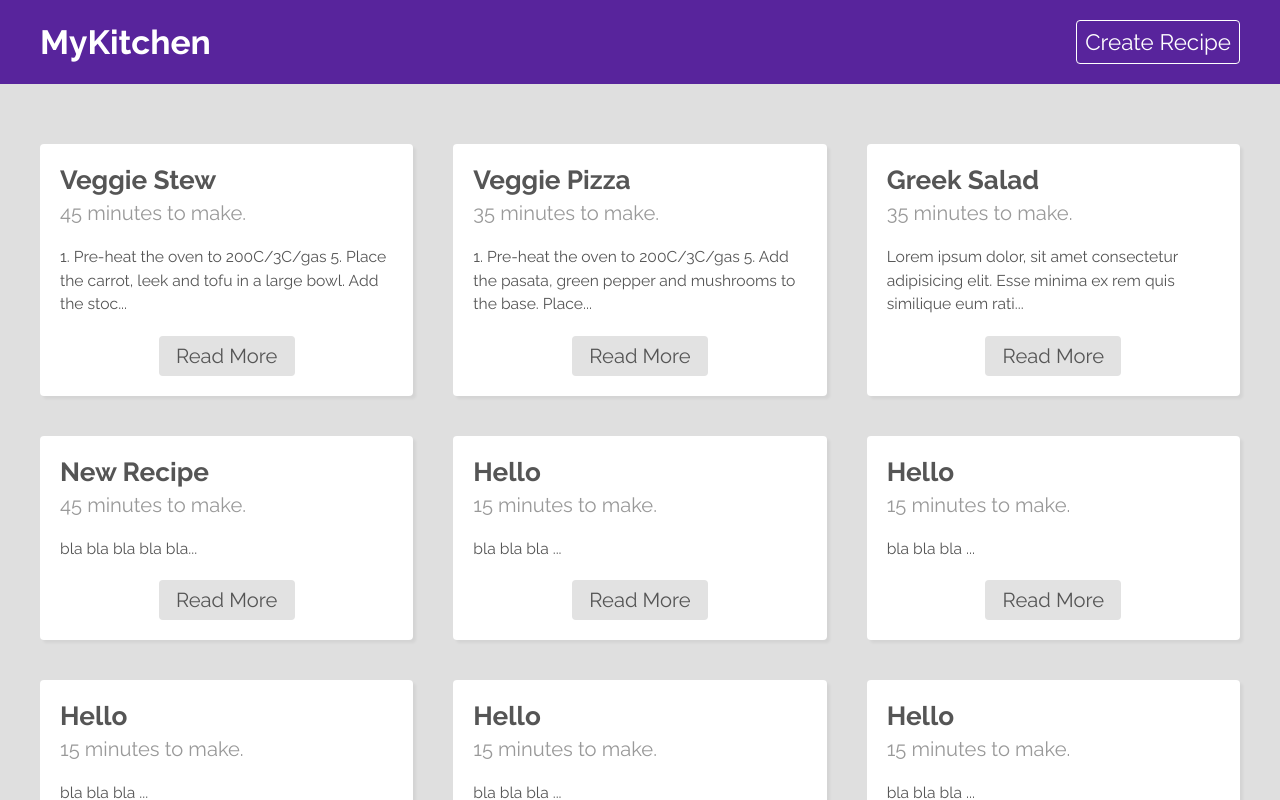
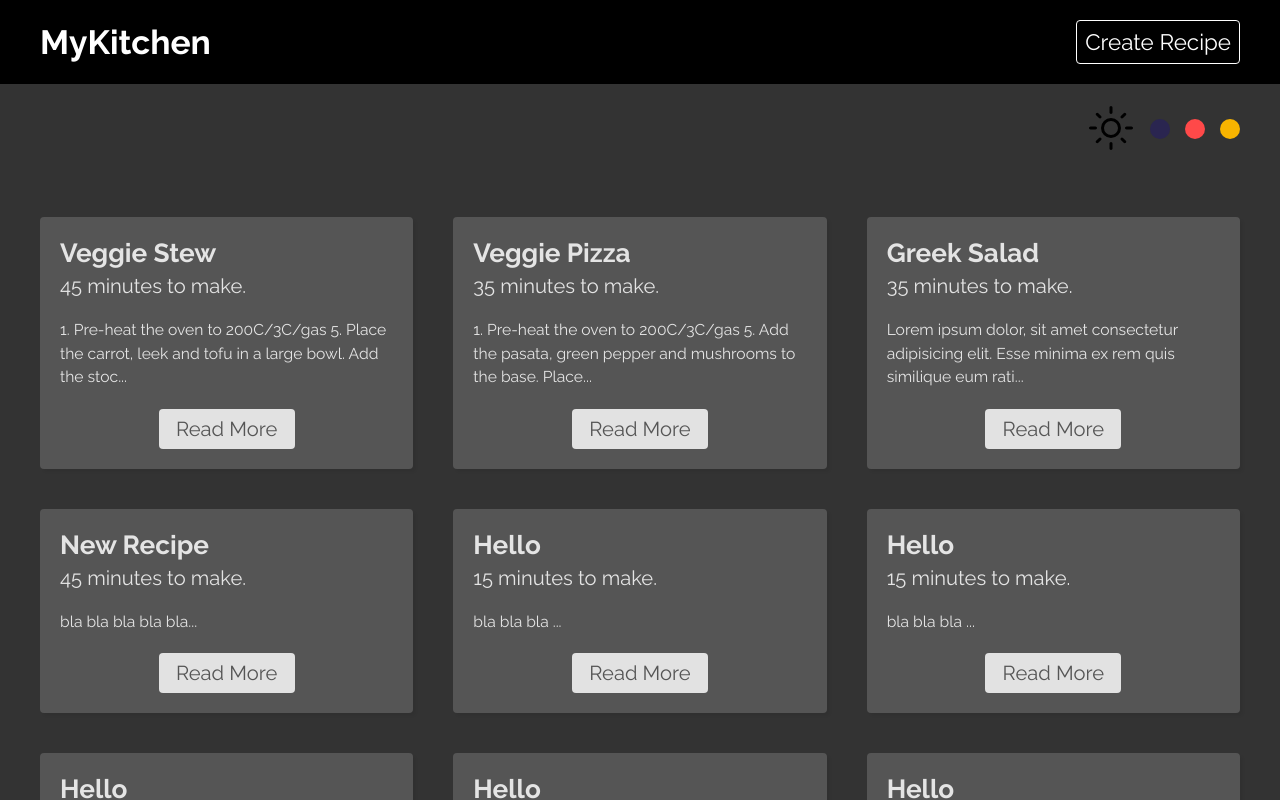
Before and after one commit to AkhrorSoliev/mykitechen-react-firebase, a React (Create React App) app: page / in a window 1280 px wide. Shown: the top 800 px of the page. Built offline with nearby package versions, Linux system fonts and the light colour scheme; data requests are answered from the project's data file.

Commit message:
add theme and mode

```diff
--- a/src/App.css
+++ b/src/App.css
@@ -1,3 +1,8 @@
 .App {
   min-height: 100%;
+  transition: 0.5s;
 }
+
+.App.dark {
+  background: #333;
+}
--- a/src/App.js
+++ b/src/App.js
@@ -9,12 +9,16 @@ import Home from './pages/home/Home'
 import Recipe from './pages/recipe/Recipe'
 import Create from './pages/create/Create'
 import Search from './pages/search/Search'
+import ThemeSelector from './components/ThemeSelector'
+import { useTheme } from './hooks/useTheme'
 
 function App() {
+  const { mode } = useTheme()
   return (
-    <div className="App">
+    <div className={`App ${mode}`}>
       <Router>
         <Navbar />
+        <ThemeSelector />
         <Routes>
           <Route path="/" element={<Home />} />
           <Route path="/recipe/:id" element={<Recipe />} />
--- a/src/components/Navbar.css
+++ b/src/components/Navbar.css
@@ -2,6 +2,7 @@
   background: #58249c;
   padding: 20px;
   color: #fff;
+  transition: 0.5s;
 }
 .navbar nav {
   display: flex;
--- a/src/components/Navbar.js
+++ b/src/components/Navbar.js
@@ -1,10 +1,13 @@
 // styles
 import { Link } from 'react-router-dom'
 import './Navbar.css'
+import { useTheme } from '../hooks/useTheme'
 
 function Navbar() {
+  const { color } = useTheme()
+
   return (
-    <div className="navbar">
+    <div className="navbar" style={{ background: color }}>
       <nav>
         <Link to="/" className="brand">
           <h1>MyKitchen</h1>
--- a/src/components/RecipeList.js
+++ b/src/components/RecipeList.js
@@ -1,13 +1,16 @@
 // styles
 import './RecipeList.css'
 import { Link } from 'react-router-dom'
+import { useTheme } from '../hooks/useTheme'
 
 function RecipeList({ data }) {
+  const { mode } = useTheme()
+
   return (
     <div className="recipe-list">
       {data.map((recipe) => {
         return (
-          <div key={recipe.id} className="card">
+          <div key={recipe.id} className={`card ${mode}`}>
             <h3>{recipe.title}</h3>
             <p>{recipe.cookingTime} to make.</p>
             <div>{recipe.method.substring(0, 100)}...</div>
--- /dev/null
+++ b/src/components/ThemeSelector.css
@@ -0,0 +1,15 @@
+.theme-selector {
+  display: flex;
+  justify-content: flex-end;
+  align-items: center;
+  max-width: 1200px;
+  margin: 20px auto;
+}
+.theme-buttons div {
+  display: inline-block;
+  width: 20px;
+  height: 20px;
+  cursor: pointer;
+  margin-left: 15px;
+  border-radius: 50%;
+}
--- /dev/null
+++ b/src/components/ThemeSelector.js
@@ -0,0 +1,36 @@
+// styles
+import './ThemeSelector.css'
+import { useTheme } from '../hooks/useTheme'
+import ModeIcon from '../assets/mode_icon.svg'
+
+const navThemeColors = ['#2A2550', '#FF4949', '#F8B400']
+
+function ThemeSelector() {
+  const { changeNavColor, changeMode, mode } = useTheme()
+
+  const toggleMode = () => {
+    changeMode(mode === 'dark' ? 'light' : 'dark')
+  }
+  console.log(mode)
+
+  return (
+    <div className="theme-selector">
+      <div className="mode-toggle">
+        <img onClick={toggleMode} src={ModeIcon} alt="Mode Icon" />
+      </div>
+      <div className="theme-buttons">
+        {navThemeColors.map((color) => (
+          <div
+            key={color}
+            onClick={() => {
+              changeNavColor(color)
+            }}
+            style={{ background: color }}
+          ></div>
+        ))}
+      </div>
+    </div>
+  )
+}
+
+export default ThemeSelector
--- /dev/null
+++ b/src/context/useThemContext.js
@@ -0,0 +1,35 @@
+import { createContext, useReducer } from 'react'
+
+export const ThemeContext = createContext()
+
+const changeColor = (state, action) => {
+  switch (action.type) {
+    case 'CHANGE_COLOR':
+      return { ...state, color: action.payload }
+    case 'CHANGE_MODE':
+      return { ...state, mode: action.payload }
+    default:
+      return state
+  }
+}
+
+export function ThemeProvider({ children }) {
+  const [state, dispatch] = useReducer(changeColor, {
+    color: 'black',
+    mode: 'dark',
+  })
+
+  const changeNavColor = (color) => {
+    dispatch({ type: 'CHANGE_COLOR', payload: color })
+  }
+
+  const changeMode = (mode) => {
+    dispatch({ type: 'CHANGE_MODE', payload: mode })
+  }
+
+  return (
+    <ThemeContext.Provider value={{ ...state, changeNavColor, changeMode }}>
+      {children}
+    </ThemeContext.Provider>
+  )
+}
--- /dev/null
+++ b/src/hooks/useTheme.js
@@ -0,0 +1,12 @@
+import { useContext } from 'react'
+import { ThemeContext } from '../context/useThemContext'
+
+export function useTheme() {
+  const context = useContext(ThemeContext)
+
+  if (!context) {
+    throw new Error('useContext() must be use in ThemeContext Provider')
+  }
+
+  return context
+}
--- a/src/index.js
+++ b/src/index.js
@@ -2,10 +2,13 @@ import React from 'react'
 import ReactDOM from 'react-dom/client'
 import './index.css'
 import App from './App'
+import { ThemeProvider } from './context/useThemContext'
 
 const root = ReactDOM.createRoot(document.getElementById('root'))
 root.render(
   <React.StrictMode>
-    <App />
+    <ThemeProvider>
+      <App />
+    </ThemeProvider>
   </React.StrictMode>,
 )
```
Also changed, not shown: src/components/Searchbar.js (added, +8 -0 lines), src/assets/mode_icon.svg (added), src/components/Sarchbar.css (added).
